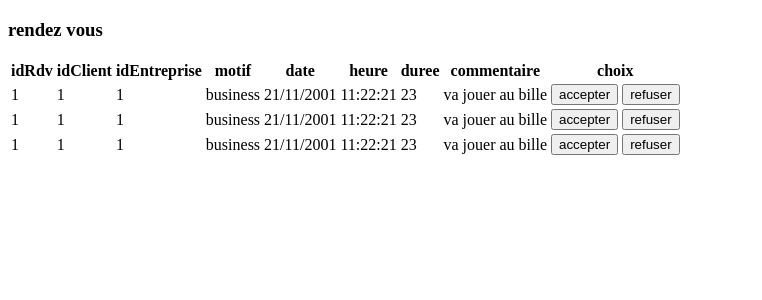
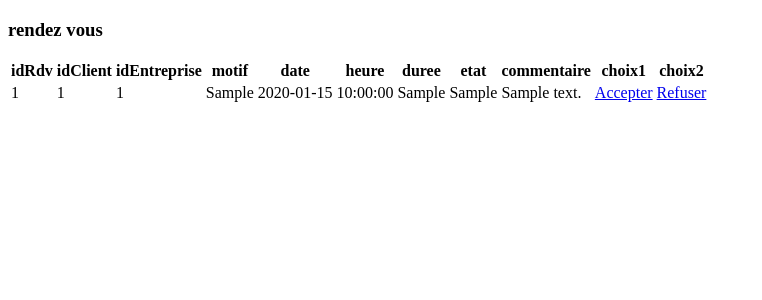
Before and after one commit to Shidory/TakeDate, a CodeIgniter app: page /database/ in a window 1280 px wide. Shown: the top 300 px of the page, without its empty margins (0-762 px from the left). Run offline with CodeIgniter, Linux system fonts and the light colour scheme; tables that the repository leaves empty hold one stand-in row (values such as "Sample post").

Commit message:
[ADD]form input

```diff
--- a/application/views/accepter_view.php
+++ b/application/views/accepter_view.php
@@ -12,8 +12,6 @@
             <div>
                 <h3>rendez vous</h3>
             </div>
-
-
             <table>
             <thead>
                 <tr>
@@ -24,52 +22,73 @@
                 <th>date</th>
                 <th>heure</th>
                 <th>duree</th>
+                <th>etat</th>
                 <th>commentaire</th>
-            <th>choix</th>
+                <th>choix1</th>
+                <th>choix2</th>
                 </tr>
             </thead>
             <tbody>
+            <?php
+                if($fetch_data->num_rows() > 0){
+                    foreach($fetch_data->result() as $row)
+                    {
+            ?>
                 <tr>
-                <td>1</td>
-                <td>1</td>
-                <td>1</td>
-                <td>business</td>
-                <td>21/11/2001</td>
-                <td>11:22:21</td>
-                <td>23</td>
-                <td>va jouer au bille</td>
-                <td><input type="submit" value="accepter">
-                    <input type="submit" value="refuser">
+                    <td><?php echo $row->idRdv; ?></td>
+                    <td><?php echo $row->idClient; ?></td>
+                    <td><?php echo $row->idEntreprise; ?></td>
+                    <td><?php echo $row->motif; ?></td>
+                    <td><?php echo $row->date; ?></td>
+                    <td><?php echo $row->heure; ?></td>
+                    <td><?php echo $row->duree; ?></td>
+                    <td><?php echo $row->etat; ?></td>
+                    <td><?php echo $row->commentaire; ?></td>
+                    <td>
+                       <a href="<?php echo base_url(); ?>EntrepriseController/update_data/<?php echo $row->idRdv; ?>">Accepter</a>
+
                     </td>
+                    <td><a href="entreprise/refuser_controller/1">Refuser</a></td>
                 </tr>
+            <?php
+                    }
+                }
+                else
+                {
+            ?>
                 <tr>
-                <td>1</td>
-                <td>1</td>
-                <td>1</td>
-                <td>business</td>
-                <td>21/11/2001</td>
-                <td>11:22:21</td>
-                <td>23</td>
-                <td>va jouer au bille</td>
-                <td><input type="submit" value="accepter">
-                    <input type="submit" value="refuser">
-                </td>
+                    <td>No data found</td>
                 </tr>
-            <tr>
-                <td>1</td>
-                <td>1</td>
-                <td>1</td>
-                <td>business</td>
-                <td>21/11/2001</td>
-                <td>11:22:21</td>
-                <td>23</td>
-                <td>va jouer au bille</td>
-                <td><input type="submit" value="accepter">
-                    <input type="submit" value="refuser">
-                </td>
-            </tr>
+                <?php
+                }
+                ?>
             </tbody>
             </table>
+            <form action="EntrepriseController/form_validation" method="post">
+                <?php
+                    if(isset($rdv_data)){
+                        foreach($rdv_data->result() as $row){
+                            ?>
+                            <label>idRdv</label>
+                            <input type="text" name="motif" value="<?php echo $row->motif?>"/><br>
+                            <label>date</label>
+                            <input type="date" name="date" value="<?php echo $row->date?>"/><br>
+                            <label>heure</label>
+                            <input type="datetime" name="heure" value="<?php echo $row->heure?>"/><br>
+                            <label>duree</label>
+                            <input type="text" name="duree" value="<?php echo $row->duree?>"/><br>
+                            <label>etat</label>
+                            <input type="text" name="etat" value="<?php echo $row->etat?>"/><br>
+                            <label>commentaire</label>
+                            <input type="text" name="commentaire" value="<?php echo $row->commentaire?>"/><br>
+                            <input type="hidden" name="hidden_id" value="<?php $row->id?>"/><br>
+                            <input type="submit" name="update" value="Update">
+                            <?php
+                        }
+                    }
+                ?>
+            </form>
+
 
         </div>
     </body>
```
Lines whose indentation alone changed are shown as unchanged.
